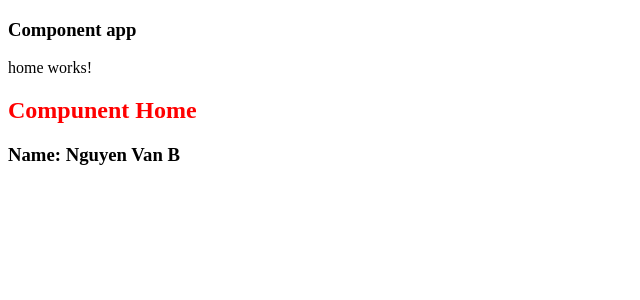
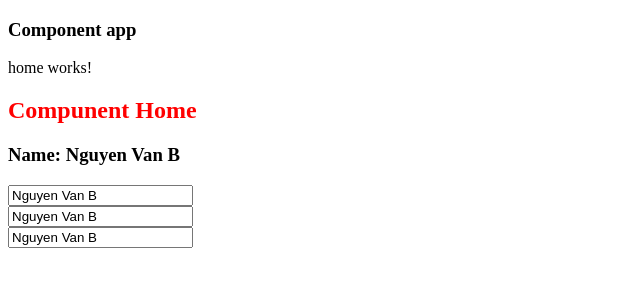
Before and after one commit to pytago02/Angular-Tutorial, an Angular app: page / in a window 1280 px wide. Shown: the top 300 px of the page, without its empty margins (0-640 px from the left). Built offline with nearby package versions, Linux system fonts and the light colour scheme.

Commit message:
{{}} and []

```diff
--- a/src/app/home/home.component.html
+++ b/src/app/home/home.component.html
@@ -1,3 +1,8 @@
 <p>home works!</p>
 <h2 id="h2-title">Compunent Home</h2>
 <h3>Name: {{name}}</h3>
+<input type="text" name="" id="" value="{{name}}">
+<br>
+<input type="text" name="" id="" [value]="name" title="This is your Name {{name}}">
+<br>
+<input type="text" name="" id="" [value]="name" [title]="'This is your name: '   + name">
```
